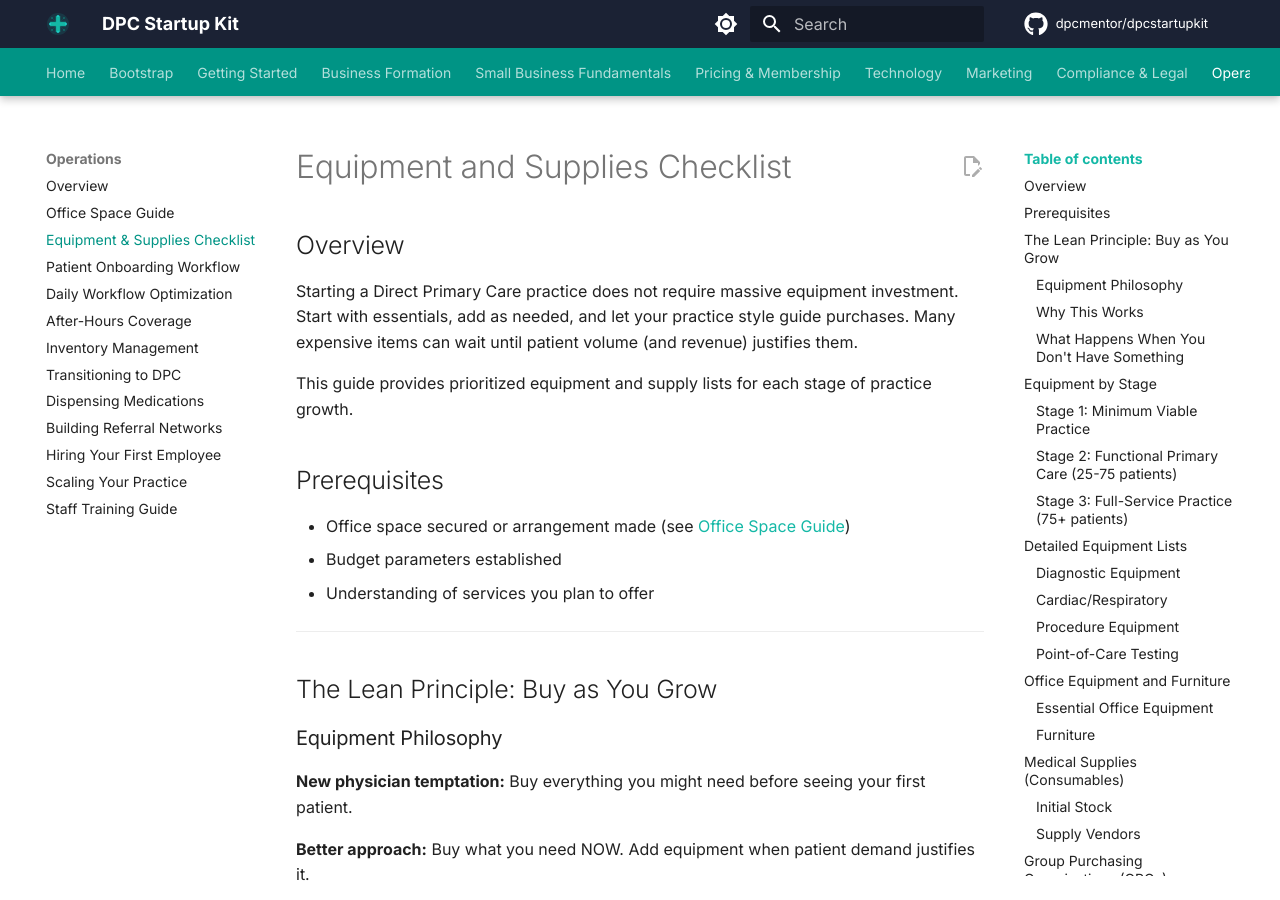
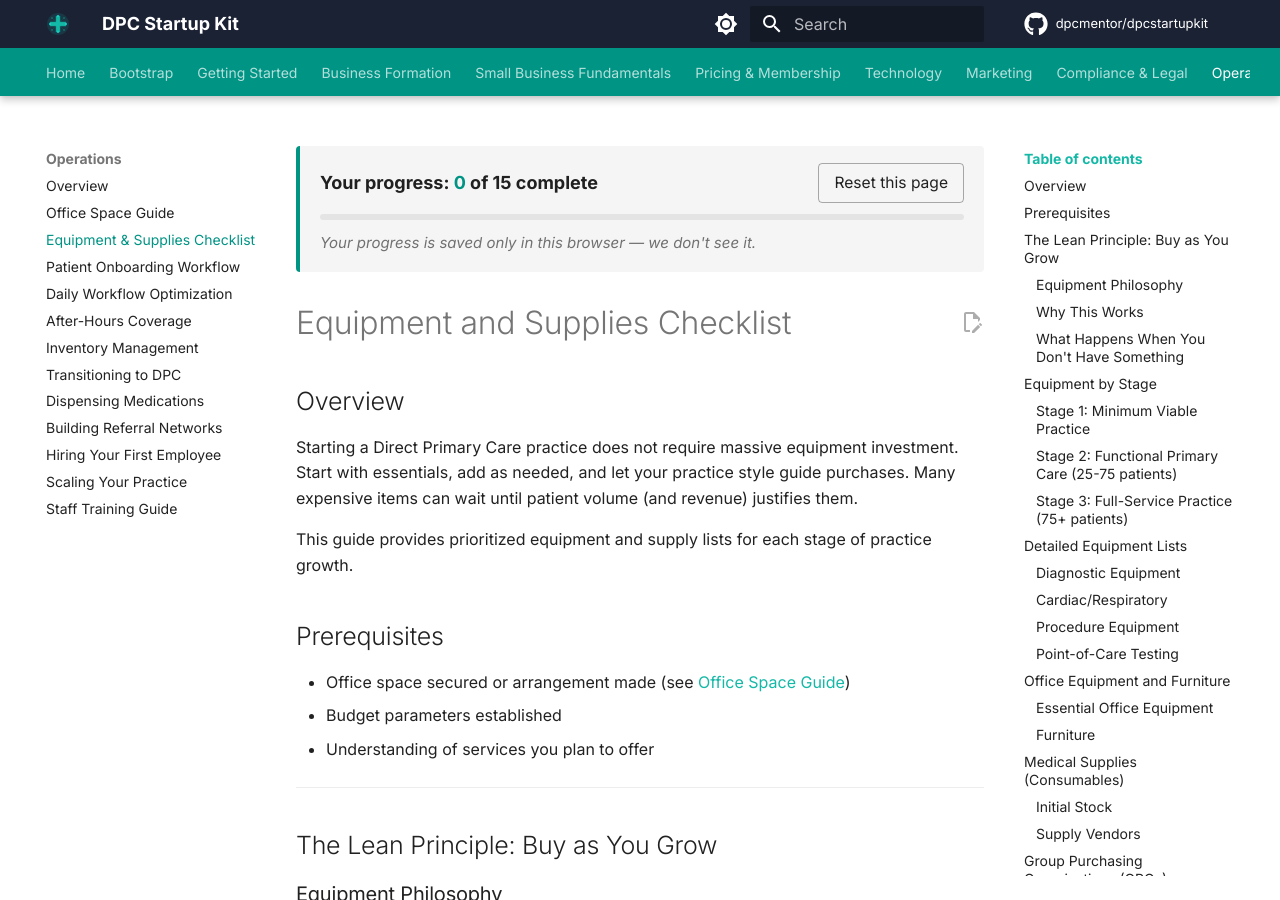
Before and after one commit to dpcmentor/dpcstartupkit, an MkDocs documentation site: the page built from docs/operations/equipment-supplies-checklist.md, in a window 1280 px wide and 900 px high. Built offline with MkDocs 1.6.1 and Material for MkDocs 9.7.7, drawn with Linux system fonts in a browser that asks for light colours; comment, search, counter and statistics services are not loaded; part of the change alters nothing that is shown.

```diff
--- a/docs/operations/equipment-supplies-checklist.md
+++ b/docs/operations/equipment-supplies-checklist.md
@@ -1,3 +1,7 @@
+---
+interactive_checklist: true
+---
+
 # Equipment and Supplies Checklist
 
 ## Overview
```
